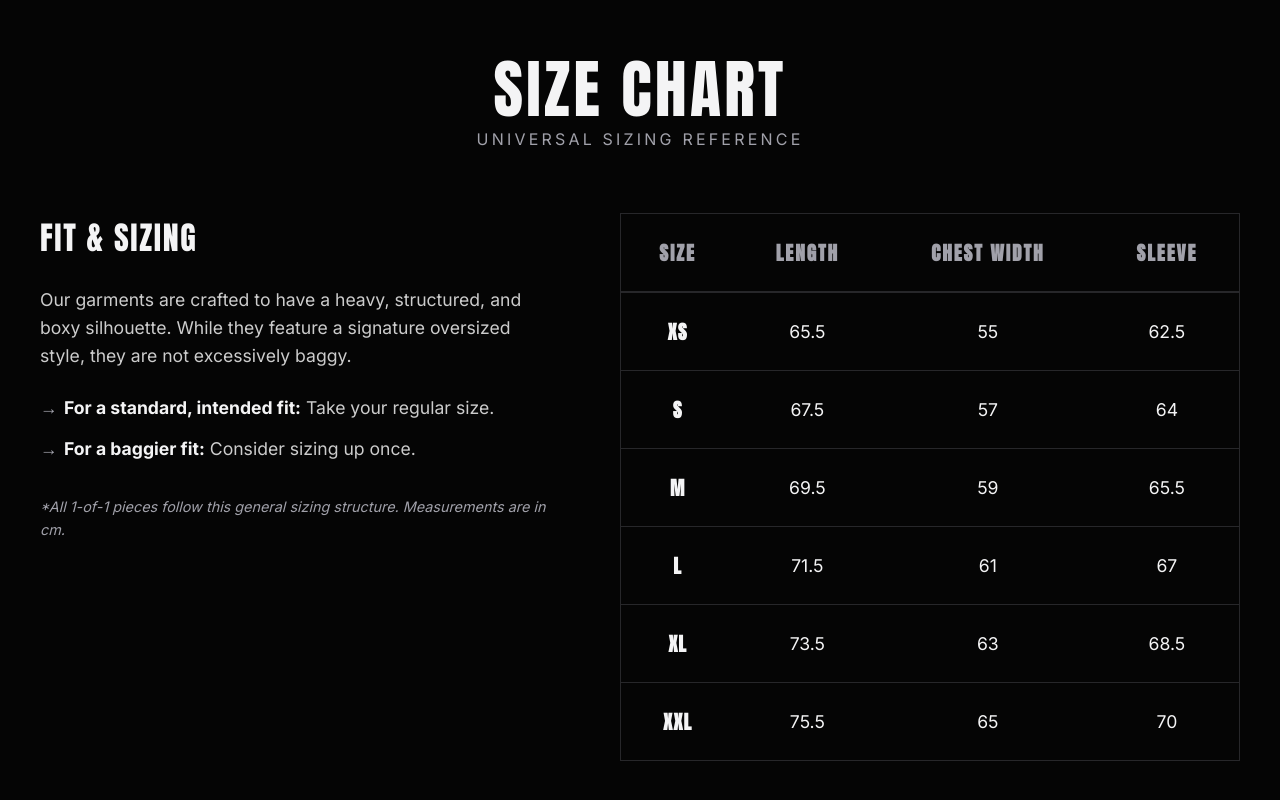
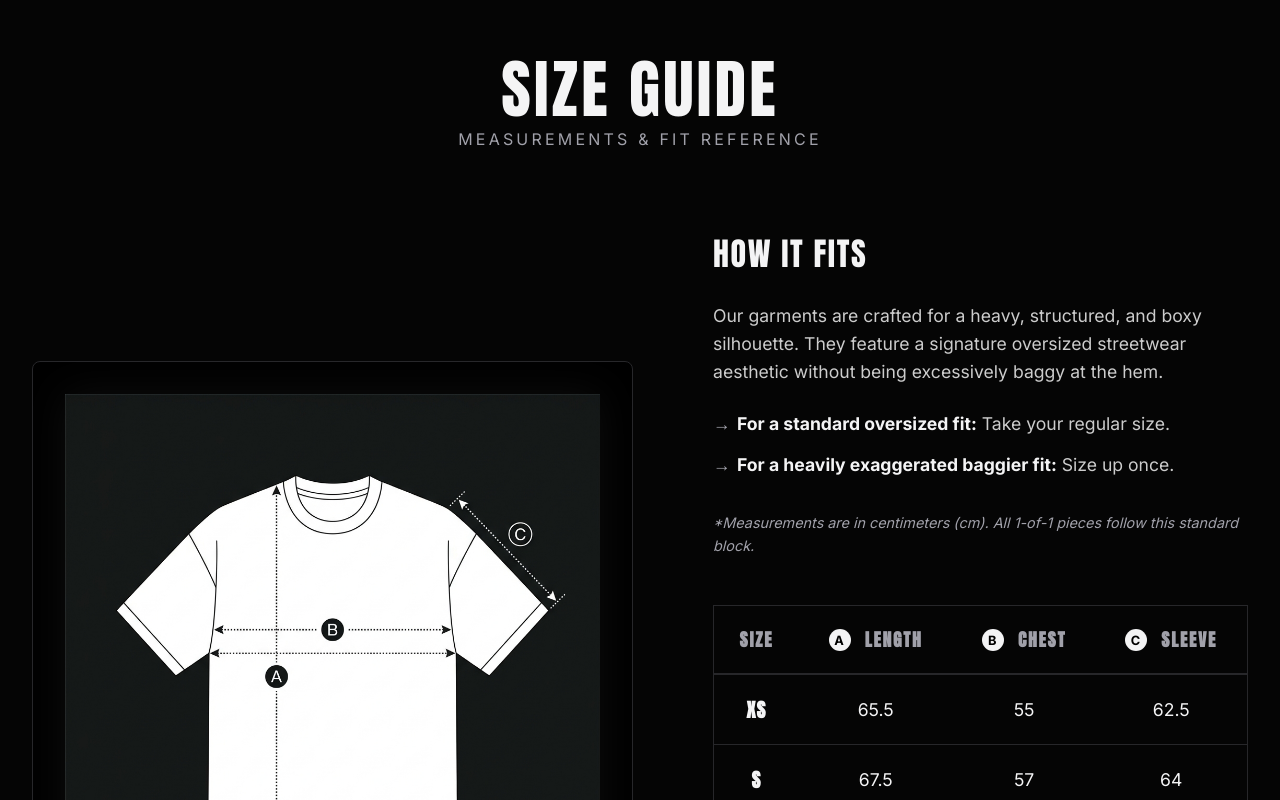
Before and after one commit to isadityax2005-cell/vornexe, a React (Vite) app in the folder vornexe-frontend/: page / in a window 1280 px wide. Shown: the part 840-1640 px from the top of the page. Built offline with nearby package versions, Linux system fonts and the light colour scheme.

Commit message:
feat: Enhance size guide with technical diagram and premium layout

```diff
--- a/vornexe-frontend/src/components/layout/SizeGuideSection.css
+++ b/vornexe-frontend/src/components/layout/SizeGuideSection.css
@@ -1,18 +1,18 @@
 .size-guide-section {
   padding: 6rem 2rem;
-  background-color: #050505; /* Slightly darker than main bg to separate section */
+  background-color: #050505;
   border-top: 1px solid var(--border-color);
   border-bottom: 1px solid var(--border-color);
 }
 
 .size-guide-container {
-  max-width: 1200px;
+  max-width: 1400px;
   margin: 0 auto;
 }
 
 .size-guide-header {
   text-align: center;
-  margin-bottom: 4rem;
+  margin-bottom: 5rem;
 }
 
 .size-guide-header h2 {
@@ -35,12 +35,33 @@
 
 .size-guide-content {
   display: flex;
-  gap: 4rem;
-  align-items: flex-start;
+  gap: 5rem;
+  align-items: center;
 }
 
-.size-guide-info {
+.size-guide-visual {
   flex: 1;
+  display: flex;
+  justify-content: center;
+  align-items: center;
+  background-color: #000;
+  border: 1px solid var(--border-color);
+  padding: 2rem;
+  border-radius: 8px;
+}
+
+.size-guide-image {
+  max-width: 100%;
+  height: auto;
+  object-fit: contain;
+  filter: drop-shadow(0 0 20px rgba(255, 255, 255, 0.05));
+}
+
+.size-guide-details {
+  flex: 1;
+  display: flex;
+  flex-direction: column;
+  gap: 3rem;
 }
 
 .size-guide-info h3 {
@@ -90,12 +111,12 @@
   font-size: 0.9rem !important;
   color: var(--text-secondary) !important;
   font-style: italic;
+  margin-bottom: 0 !important;
 }
 
 .size-guide-table-wrapper {
-  flex: 1.2;
   width: 100%;
-  overflow-x: auto; /* For mobile scrolling */
+  overflow-x: auto;
 }
 
 .size-guide-table {
@@ -107,7 +128,7 @@
 
 .size-guide-table th,
 .size-guide-table td {
-  padding: 1.5rem;
+  padding: 1.25rem;
   text-align: center;
   border-bottom: 1px solid var(--border-color);
   font-family: var(--font-primary);
@@ -115,10 +136,27 @@
 
 .size-guide-table th {
   font-family: var(--font-display);
-  font-size: 1.2rem;
+  font-size: 1.1rem;
   letter-spacing: 0.1em;
   color: var(--text-secondary);
   border-bottom: 2px solid var(--border-color);
+  white-space: nowrap;
+}
+
+.key-marker {
+  display: inline-flex;
+  align-items: center;
+  justify-content: center;
+  width: 22px;
+  height: 22px;
+  background-color: var(--text-primary);
+  color: #000;
+  border-radius: 50%;
+  font-family: var(--font-primary);
+  font-size: 0.8rem;
+  font-weight: bold;
+  margin-right: 8px;
+  vertical-align: middle;
 }
 
 .size-guide-table td {
@@ -141,12 +179,20 @@
 }
 
 /* Mobile Responsiveness */
-@media (max-width: 900px) {
+@media (max-width: 1024px) {
   .size-guide-content {
     flex-direction: column;
-    gap: 3rem;
+    gap: 4rem;
   }
 
+  .size-guide-visual {
+    width: 100%;
+    max-width: 600px;
+    margin: 0 auto;
+  }
+}
+
+@media (max-width: 768px) {
   .size-guide-header h2 {
     font-size: 3rem;
   }
@@ -158,6 +204,13 @@
   }
 
   .size-guide-table th {
-    font-size: 1rem;
+    font-size: 0.95rem;
+  }
+
+  .key-marker {
+    width: 18px;
+    height: 18px;
+    font-size: 0.7rem;
+    margin-right: 4px;
   }
 }
--- a/vornexe-frontend/src/components/layout/SizeGuideSection.jsx
+++ b/vornexe-frontend/src/components/layout/SizeGuideSection.jsx
@@ -3,26 +3,38 @@ import './SizeGuideSection.css';
 
 const SizeGuideSection = () => {
   return (
-    <section className="size-guide-section">
+    <section className="size-guide-section" id="size-guide">
       <div className="size-guide-container">
         <div className="size-guide-header">
-          <h2>SIZE CHART</h2>
-          <p className="size-guide-subtitle">UNIVERSAL SIZING REFERENCE</p>
+          <h2>SIZE GUIDE</h2>
+          <p className="size-guide-subtitle">MEASUREMENTS & FIT REFERENCE</p>
         </div>
 
         <div className="size-guide-content">
+
+          {/* Left Side: Technical Diagram */}
+          <div className="size-guide-visual">
+            <img
+              src="/size-guide-diagram.jpg"
+              alt="T-Shirt Sizing Technical Drawing"
+              className="size-guide-image"
+            />
+          </div>
+
+          {/* Right Side: Info and Table */}
+          <div className="size-guide-details">
             <div className="size-guide-info">
-            <h3>FIT & SIZING</h3>
+              <h3>HOW IT FITS</h3>
               <p>
-              Our garments are crafted to have a heavy, structured, and boxy silhouette.
-              While they feature a signature oversized style, they are not excessively baggy.
+                Our garments are crafted for a heavy, structured, and boxy silhouette.
+                They feature a signature oversized streetwear aesthetic without being excessively baggy at the hem.
               </p>
               <ul>
-              <li><strong>For a standard, intended fit:</strong> Take your regular size.</li>
-              <li><strong>For a baggier fit:</strong> Consider sizing up once.</li>
+                <li><strong>For a standard oversized fit:</strong> Take your regular size.</li>
+                <li><strong>For a heavily exaggerated baggier fit:</strong> Size up once.</li>
               </ul>
               <p className="size-guide-note">
-              *All 1-of-1 pieces follow this general sizing structure. Measurements are in cm.
+                *Measurements are in centimeters (cm). All 1-of-1 pieces follow this standard block.
               </p>
             </div>
 
@@ -31,9 +43,9 @@ const SizeGuideSection = () => {
                 <thead>
                   <tr>
                     <th>SIZE</th>
-                  <th>LENGTH</th>
-                  <th>CHEST WIDTH</th>
-                  <th>SLEEVE</th>
+                    <th><span className="key-marker">A</span> LENGTH</th>
+                    <th><span className="key-marker">B</span> CHEST</th>
+                    <th><span className="key-marker">C</span> SLEEVE</th>
                   </tr>
                 </thead>
                 <tbody>
@@ -77,6 +89,8 @@ const SizeGuideSection = () => {
               </table>
             </div>
           </div>
+
+        </div>
       </div>
     </section>
   );
```
Also changed, not shown: vornexe-frontend/public/size-guide-diagram.jpg (added). Lines whose indentation alone changed are shown as unchanged.
